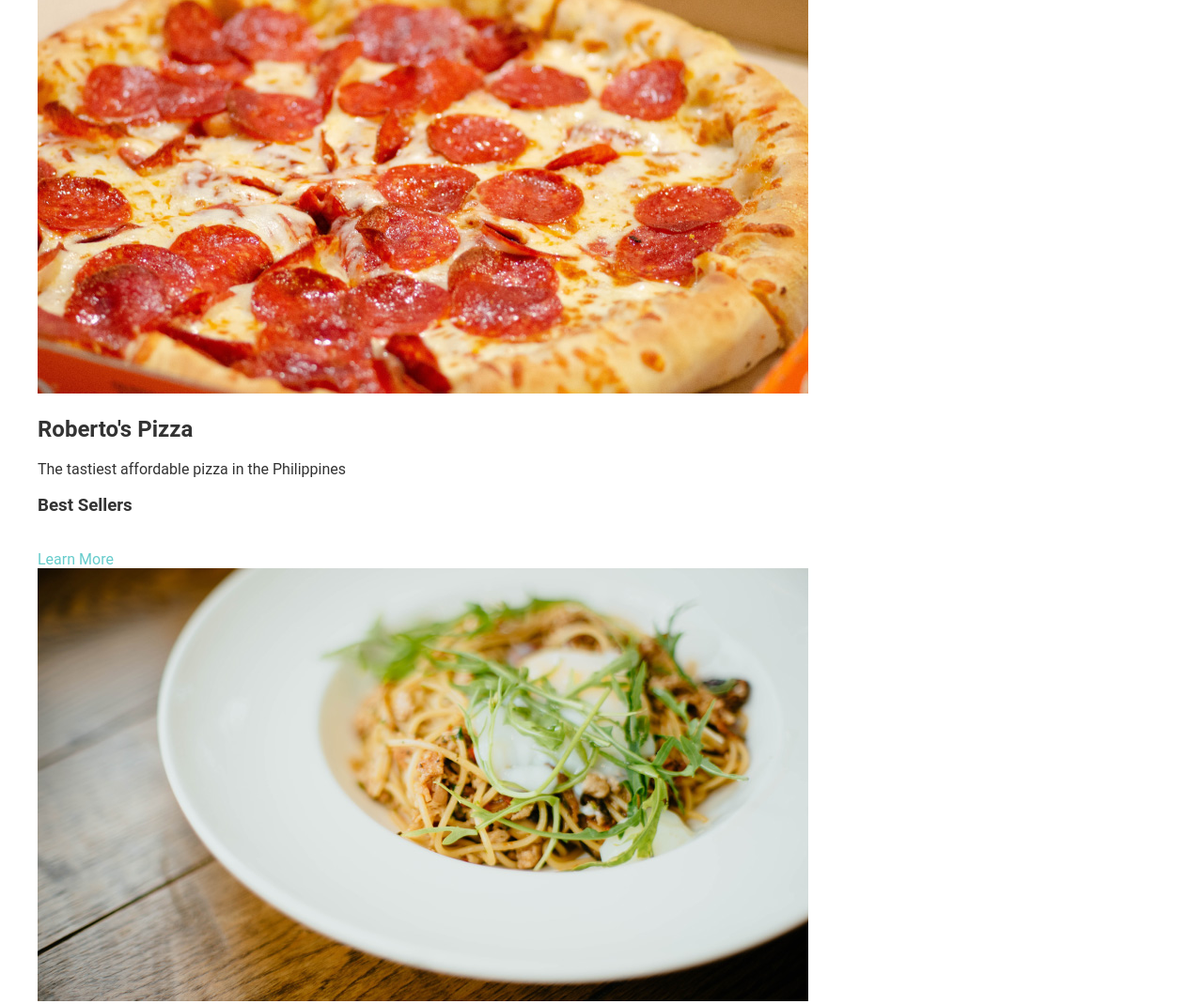
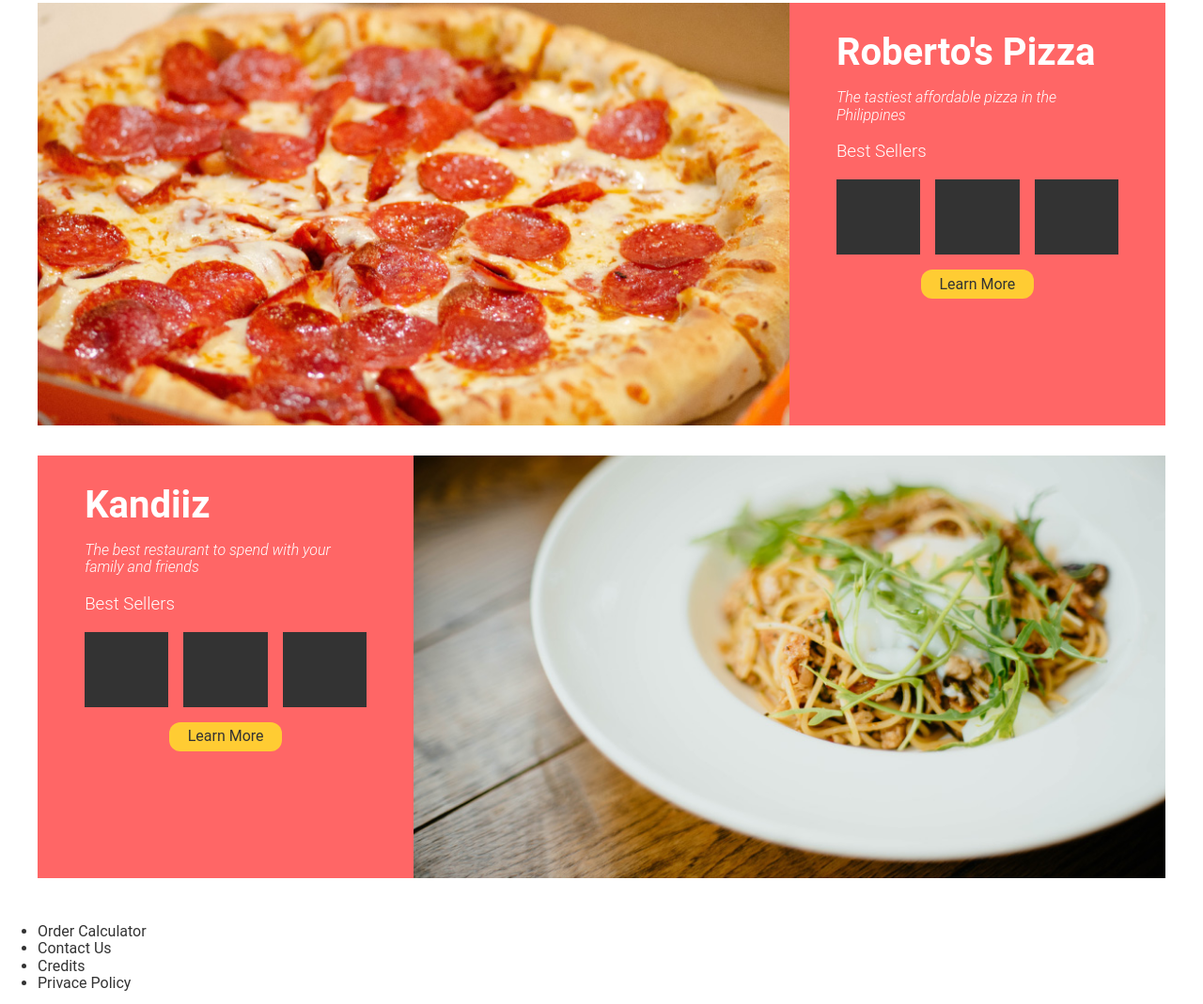
Before and after one commit to hjcasayas/Order-Calculator, a website: page app/index.html in a window 1280 px wide. Shown: the part 789-1858 px from the top of the page at 94% size. Drawn offline with Linux system fonts and the light colour scheme.

Commit message:
Done with initial design for food establisments section

```diff
--- /dev/null
+++ b/app/assets/styles/base/_utilities.css
@@ -0,0 +1,5 @@
+.u-text-align {
+  &--center {
+    text-align: center;
+  }
+}
--- /dev/null
+++ b/app/assets/styles/modules/_btn.css
@@ -0,0 +1,12 @@
+.btn {
+  color: $black;
+  display: inline-block;
+  padding: .4rem 1.2rem;
+  border-radius: 12px;
+
+  &--yellow {
+    background-color: $yellow;
+    text-align: center;
+  }
+
+}
--- a/app/assets/styles/modules/_establishment.css
+++ b/app/assets/styles/modules/_establishment.css
@@ -1,11 +1,64 @@
 .establishment {
-  height: 461px;
+  margin-bottom: 2rem;
+  overflow: hidden;
+  background-color: $red;
 
-  &--odd {
+  @mixin clearfix;
 
+  &--odd > div {
+    float: left;
   }
 
-  &--even {
+  &--even > div {
+    float: right;
+  }
 
+  &__image-container {
+    width: 66.66%;
   }
+
+  &__image {
+    display: block;
+  }
+
+  &__info {
+    width: 33.33%;
+    padding: 1.875rem 3.125rem 0.625rem;
+    color: $white;
+  }
+
+  &__name {
+    margin: 0;
+    font-size: 2.5rem;
+  }
+
+  &__description {
+    font-weight: 300;
+    font-style: italic;
+    font-size: 1rem;
+  }
+
+  &__best-seller {
+    @mixin clearfix;
+  }
+
+  &__best-seller-text {
+    font-weight: 300;
+  }
+
+  &__best-seller-images {
+    margin-right: -1rem;
+    overflow: hidden;
+
+    @mixin clearfix;
+  }
+
+  &__best-seller-image {
+    width: calc((100%/3) - 1rem);
+    height: 80px;
+    background-color: $black;
+    float: left;
+    margin-right: 1rem;
+  }
+
 }
--- a/app/assets/styles/modules/_large-hero.css
+++ b/app/assets/styles/modules/_large-hero.css
@@ -34,7 +34,7 @@
 
   &__description {
     font-size: 1.875rem;
-    max-width: 25rem;
+    /* max-width: 25rem; */
     margin-left: auto;
     margin-right: auto;
   }
--- /dev/null
+++ b/app/assets/styles/modules/_page-section.css
@@ -0,0 +1,12 @@
+.page-section {
+
+  @mixin clearfix;
+
+  &__title {
+    text-align: center;
+    font-size: 2.5rem;
+    font-weight: 300;
+    font-style: italic;
+    color: $red;
+  }
+}
--- a/app/assets/styles/styles.css
+++ b/app/assets/styles/styles.css
@@ -5,8 +5,10 @@
 @import "base/_variables";
 @import "base/_mixins";
 @import "base/_global";
+@import "base/_utilities";
 
 /* Modules */
+@import "modules/_btn";
 @import "modules/_establishment";
 @import "modules/_large-hero";
 @import "modules/_page-section";
--- a/app/index.html
+++ b/app/index.html
@@ -30,43 +30,47 @@
     </div>
   </div>
 
-  <div class="page-section" id="food-establisments">
+  <div class="page-section" id="food-establishments">
     <div class="wrapper">
-      <h2 class="page-section__title">Food Establisments</h2>
+      <h2 class="page-section__title">Food Establishments</h2>
 
-      <div class="establisment">
+      <div class="establishment establishment--odd">
         <div class="establishment__image-container">
           <img src="assets/images/robertospizza001.jpg" alt="" class="establishment__image">
         </div>
-        <div class="establisment__info">
-          <h2 class="establisment__name">Roberto's Pizza</h2>
+        <div class="establishment__info">
+          <h2 class="establishment__name">Roberto's Pizza</h2>
           <p class="establishment__description">The tastiest affordable pizza in the Philippines</p>
-          <div class="establishment__best-sellers">
-            <h3 class="establishment__best-sellers-text">Best Sellers</h3>
-            <div class="establishment__best-sellers-image-container">
-              <img src="" alt="" class="establishment__best-seller-image">
-              <img src="" alt="" class="establishment__best-seller-image">
-              <img src="" alt="" class="establishment__best-seller-image">
+          <div class="establishment__best-seller">
+            <h3 class="establishment__best-seller-text">Best Sellers</h3>
+            <div class="establishment__best-seller-images">
+              <div class="establishment__best-seller-image"></div>
+              <div class="establishment__best-seller-image"></div>
+              <div class="establishment__best-seller-image"></div>
             </div>
-            <a href="#">Learn More</a>
           </div>
+          <p class="u-text-align--center">
+            <a href="#" class="btn btn--yellow">Learn More</a>
+          </p>
         </div>
       </div>
-      <div class="establisment">
+      <div class="establishment establishment--even">
         <div class="establishment__image-container">
           <img src="assets/images/kandiiz001.jpg" alt="" class="establishment__image">
         </div>
-        <div class="establisment__info">
-          <h2 class="establisment__name">Kandiiz</h2>
+        <div class="establishment__info">
+          <h2 class="establishment__name">Kandiiz</h2>
           <p class="establishment__description">The best restaurant to spend with your family and friends</p>
-          <div class="establishment__best-sellers">
-            <h3 class="establishment__best-sellers-text">Best Sellers</h3>
-            <div class="establishment__best-sellers-image-container">
-              <img src="" alt="" class="establishment__best-seller-image">
-              <img src="" alt="" class="establishment__best-seller-image">
-              <img src="" alt="" class="establishment__best-seller-image">
+          <div class="establishment__best-seller">
+            <h3 class="establishment__best-seller-text">Best Sellers</h3>
+            <div class="establishment__best-seller-images">
+              <div class="establishment__best-seller-image"></div>
+              <div class="establishment__best-seller-image"></div>
+              <div class="establishment__best-seller-image"></div>
             </div>
-            <a href="#">Learn More</a>
+            <p class="u-text-align--center">
+              <a href="#" class="btn btn--yellow">Learn More</a>
+            </p>
           </div>
         </div>
       </div>
@@ -82,6 +86,6 @@
       </ul>
     </nav>
   </footer>
-  <script src="main.js"></script>
+  <!-- <script src="main.js"></script> -->
 </body>
 </html>
--- a/app/temp/styles/styles.css
+++ b/app/temp/styles/styles.css
@@ -291,15 +291,81 @@
   text-decoration: none;
   color: #66cccc;
 }
+.u-text-align--center {
+    text-align: center;
+  }
 /* Modules */
+.btn {
+  color: #333;
+  display: inline-block;
+  padding: .4rem 1.2rem;
+  border-radius: 12px;
+
+}
+.btn--yellow {
+    background-color: #ffcc33;
+    text-align: center;
+  }
 .establishment {
-  height: 461px;
+  margin-bottom: 2rem;
+  overflow: hidden;
+  background-color: #ff6666;
+
 }
-.establishment--odd {
-
+.establishment::after {
+    content: '';
+    display: table;
+    clear: both;
   }
-.establishment--even {
-
+.establishment--odd > div {
+    float: left;
+  }
+.establishment--even > div {
+    float: right;
+  }
+.establishment__image-container {
+    width: 66.66%;
+  }
+.establishment__image {
+    display: block;
+  }
+.establishment__info {
+    width: 33.33%;
+    padding: 1.875rem 3.125rem 0.625rem;
+    color: #fff;
+  }
+.establishment__name {
+    margin: 0;
+    font-size: 2.5rem;
+  }
+.establishment__description {
+    font-weight: 300;
+    font-style: italic;
+    font-size: 1rem;
+  }
+.establishment__best-seller::after {
+    content: '';
+    display: table;
+    clear: both;
+  }
+.establishment__best-seller-text {
+    font-weight: 300;
+  }
+.establishment__best-seller-images {
+    margin-right: -1rem;
+    overflow: hidden;
+  }
+.establishment__best-seller-images::after {
+    content: '';
+    display: table;
+    clear: both;
+  }
+.establishment__best-seller-image {
+    width: calc((100%/3) - 1rem);
+    height: 80px;
+    background-color: #333;
+    float: left;
+    margin-right: 1rem;
   }
 .large-hero {
   position: relative;
@@ -338,7 +404,7 @@
   }
 .large-hero__description {
     font-size: 1.875rem;
-    max-width: 25rem;
+    /* max-width: 25rem; */
     margin-left: auto;
     margin-right: auto;
   }
@@ -349,6 +415,10 @@
   }
 .page-section__title {
     text-align: center;
+    font-size: 2.5rem;
+    font-weight: 300;
+    font-style: italic;
+    color: #ff6666;
   }
 .site-header {
   position: absolute;
```
Also changed, not shown: 1 other file.
